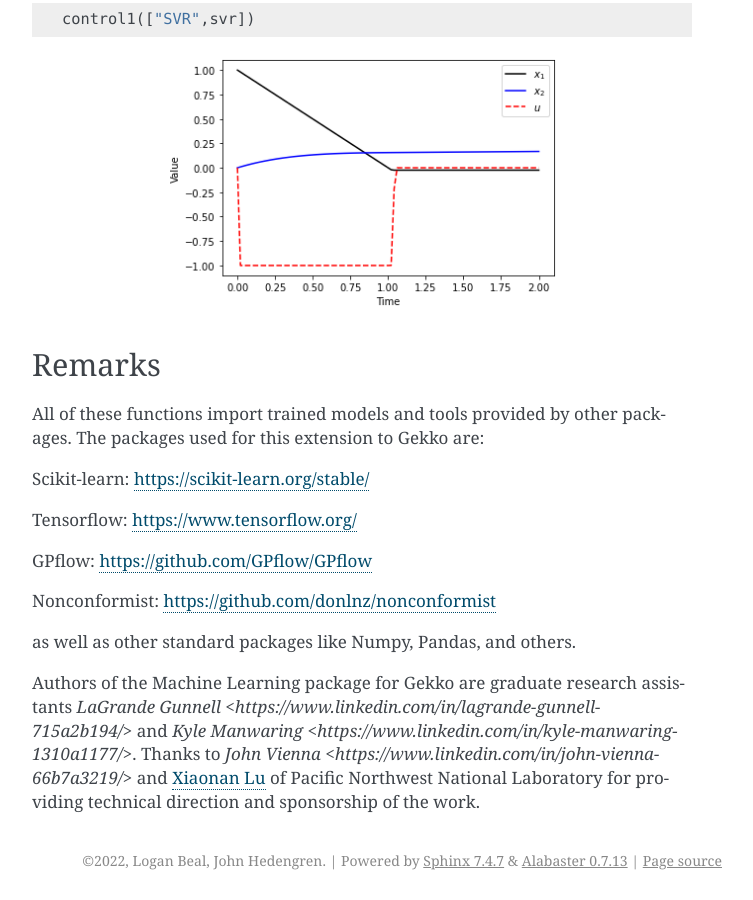
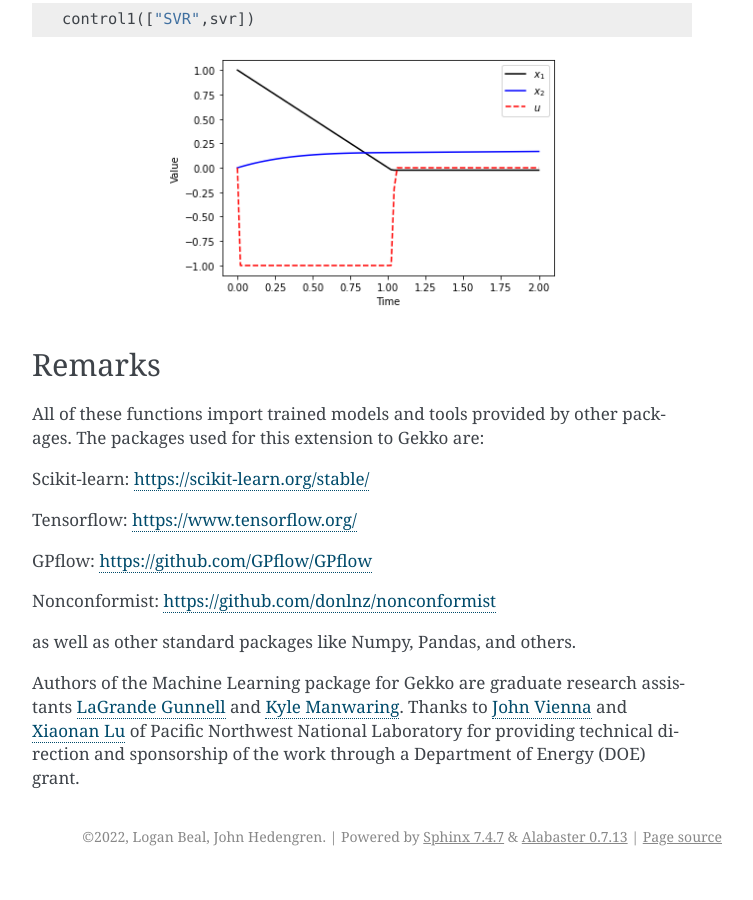
Before and after one commit to BYU-PRISM/GEKKO, a Sphinx documentation site: the page built from docs/ml.rst, in a window 1280 px wide and 900 px high, scrolled down 17204 px. Shown: the whole window, without its empty margins (388-1141 px from the left). Built offline with Sphinx 7.4.7, drawn with Linux system fonts in a browser that asks for light colours; after the commit the page ends 18080 px from its top, so only the background shows below that.

Commit message:
Add funding source information.

```diff
--- a/docs/ml.rst
+++ b/docs/ml.rst
@@ -905,8 +905,9 @@ Nonconformist: https://github.com/donlnz/nonconformist
 as well as other standard packages like Numpy, Pandas, and others.
 
 Authors of the Machine Learning package for Gekko are graduate research assistants
-`LaGrande Gunnell <https://www.linkedin.com/in/lagrande-gunnell-715a2b194/>` and
-`Kyle Manwaring <https://www.linkedin.com/in/kyle-manwaring-1310a1177/>`. Thanks to
-`John Vienna <https://www.linkedin.com/in/john-vienna-66b7a3219/>` and
+`LaGrande Gunnell <https://www.linkedin.com/in/lagrande-gunnell-715a2b194/>`_ and
+`Kyle Manwaring <https://www.linkedin.com/in/kyle-manwaring-1310a1177/>`_. Thanks to
+`John Vienna <https://www.linkedin.com/in/john-vienna-66b7a3219/>`_ and
 `Xiaonan Lu <https://www.linkedin.com/in/xiaonan-lu-55775280/>`_ of
-Pacific Northwest National Laboratory for providing technical direction and sponsorship of the work.
+Pacific Northwest National Laboratory for providing technical direction and sponsorship of the work
+through a Department of Energy (DOE) grant.
```
